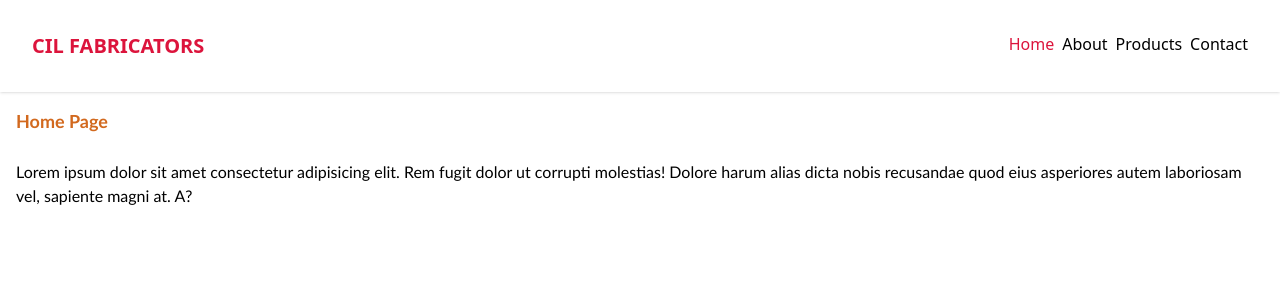
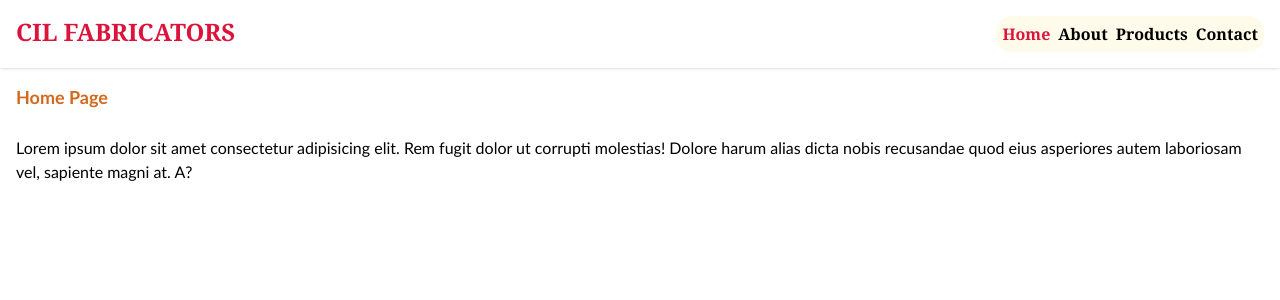
Before and after one commit to MicroMM/cil-app, a Nuxt app: page / in a window 1280 px wide. Shown: the top 300 px of the page. Built offline with nearby package versions, Linux system fonts and the light colour scheme.

Commit message:
tailwind classes to style

```diff
--- a/assets/css/tailwind.css
+++ b/assets/css/tailwind.css
@@ -12,3 +12,8 @@ p {
     font-size: medium;
     margin-top: 2%;
 }
+
+.nav {
+
+    gap: auto;
+}
--- a/layouts/default.vue
+++ b/layouts/default.vue
@@ -1,9 +1,9 @@
 <template>
     <div>
-        <header class="shadow-sm bg-white p-4">
+        <header class="shadow-sm bg-white ">
         <nav class="container mx-auto p-4 flex justify-between ">
-            <NuxtLink to="/" class="text-xl font-bold">CIL FABRICATORS</NuxtLink>
-            <ul class="flex gap-2">
+            <NuxtLink to="/" class="text-2xl font-bold font-serif antialiased md:subpixel-antialiased">CIL FABRICATORS</NuxtLink>
+            <ul class="flex gap-2 font-bold bg-amber-50 p-1.5 rounded-2xl font-serif">
                 <li><NuxtLink to="/"> Home</NuxtLink></li>
                 <li><NuxtLink to="/about"> About</NuxtLink></li>
                 <li><NuxtLink to="/products"> Products</NuxtLink></li>
--- a/layouts/product.vue
+++ b/layouts/product.vue
@@ -3,7 +3,7 @@
         <header class="shadow-sm bg-white p-4">
         <nav class="container mx-auto p-4 ">
 
-            <NuxtLink to="/" class="text-xl font-bold">CIL FABRICATORS</NuxtLink>
+            <NuxtLink to="/" class="text-3xl font-bold font-serif antialiased md:subpixel-antialiased">CIL FABRICATORS</NuxtLink>
 
         </nav>
 
@@ -34,6 +34,6 @@
 
 </script>
 
-<style lang="scss" scoped>
+<style scoped>
 
 </style>
```
